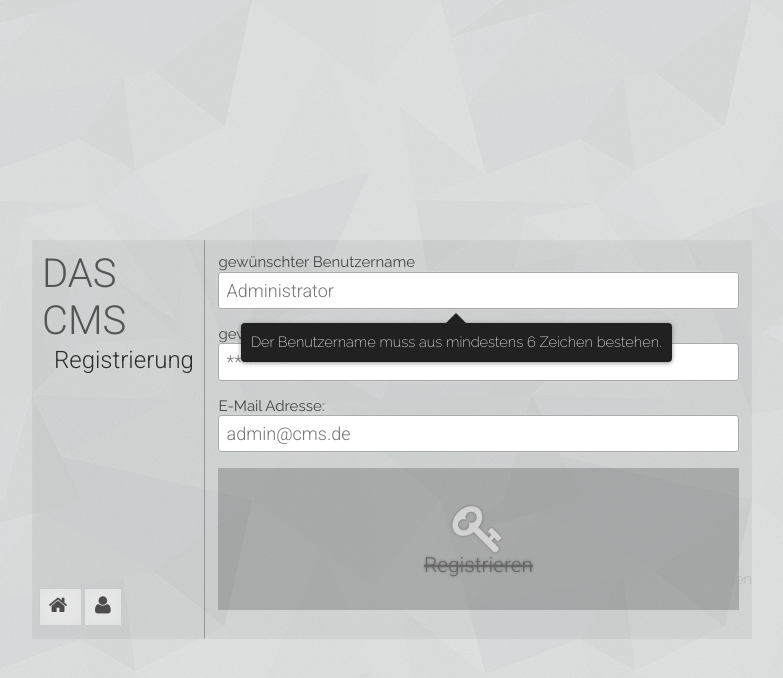
After one commit to MazeChaZer/CMS, a PHP site: page /backend/out/templates/register.php in a window 1280 px wide. The commit adds this page. Shown: the top 678 px of the page, without its empty margins (248-1031 px from the left). Run offline with PHP 8.4, Linux system fonts and the light colour scheme; some libraries are stand-ins or nearby versions.

Commit message:
Registrierungsformular Erstellung des register Controllers

```diff
--- a/CMS/backend/index.php
+++ b/CMS/backend/index.php
@@ -9,8 +9,10 @@ if(empty($_GET['page'])){
 }
 
 require_once('core/mvc/controller/'.$_GET['page'].'.php');
+
 $classname = "ITC\\CMS\\c_".$_GET['page'];
 $controller = new $classname();
+
 
 if(!isset($_SESSION['user']) && !$controller->getIsPublic()) {
   header('Location: '.BACKENDURL.'index.php?page=login');
--- a/CMS/backend/out/css/login.css
+++ b/CMS/backend/out/css/login.css
@@ -90,6 +90,7 @@
 }
 
 *>.cms-login>header>footer>nav>a {
+    margin: .1em;
     padding: .3em;
 
     text-align: center;
@@ -106,7 +107,7 @@
     box-shadow: 0 0 10px rgba( 88, 88, 88, .3 );
 }
 
-*>.cms-login>header>footer>nav>a>span {
+*>.cms-login>header>footer>nav>a>figure {
     width: 24px;
     height: 24px;
 
@@ -158,7 +159,7 @@
     display: block;
 }
 
-*>.cms-login>section[role="main"]>form>section>p>input[type="text"], *>.cms-login>section[role="main"]>form>section>p>input[type="password"] {
+*>.cms-login>section[role="main"]>form>section>p>input[type="text"], *>.cms-login>section[role="main"]>form>section>p>input[type="email"], *>.cms-login>section[role="main"]>form>section>p>input[type="password"] {
     padding: .4em;
 
     width: 100%;
--- a/CMS/backend/out/css/main.css
+++ b/CMS/backend/out/css/main.css
@@ -79,6 +88,44 @@ html>body {
     color: rgb( 222, 22, 22 );
 }
 
+*>*.cms-smooth {
+    color: rgb( 66, 66, 66);
+}
+
+/* size styling */
+*>*.cms-xsmall {
+    font-size: .5em;
+}
+
+*>*.cms-small {
+    font-size: .75em;
+}
+
+*>*.cms-large {
+    font-size: 1.25em;
+}
+
+*>*.cms-xlarge {
+    font-size: 1.5em;
+}
+
+/* font styling */
+*>*.cms-text-left {
+    text-align: left;
+}
+
+*>*.cms-text-center {
+    text-align: center;
+}
+
+*>*.cms-text-right {
+    text-align: right;
+}
+
+*>*.cms-bold {
+    font-weight: bold;
+}
+
 /* styling */
 
 *>*.cms-important {
@@ -117,7 +202,7 @@ html>body {
 }
 
 *>*.cms-full {
-    width: 100%;
+    width: 100% !important;
 }
 
 *>*.cms-half {
--- /dev/null
+++ b/CMS/backend/out/js/register.js
@@ -0,0 +1,14 @@
+var validateForm = new FormValidator ( document.querySelector ( 'form' ), {
+    valid: function ( ) {
+
+        document.querySelector ( '[type="submit"]' ) .disabled = false;
+        document.querySelector ( '[type="submit"] figure>figcaption' ) .style.textDecoration = 'none';
+
+    },
+    invalid: function ( ) {
+
+        document.querySelector ( '[type="submit"]' ) .disabled = true;
+        document.querySelector ( '[type="submit"] figure>figcaption' ) .style.textDecoration = 'line-through';
+
+    }
+}   );
--- /dev/null
+++ b/CMS/backend/out/templates/register.php
@@ -0,0 +1,62 @@
+<!DOCTYPE html>
+<html lang="de">
+    <head>
+        <title>Admin Control Panel</title>
+        <meta http-equiv="content-type" content="text/html; charset=UTF-8" />
+        <link rel="stylesheet" media="handheld, projection, screen, tv" type="text/css" href="http://fonts.googleapis.com/css?family=Roboto:400,100,100italic,300italic,300,400italic,500,900italic,900,700italic,700,500italic|Raleway:400,200" />
+        <link rel="stylesheet" href="out/fontawesome/css/font-awesome.min.css" />
+        <link rel="stylesheet" href="out/css/main.css" />
+        <link rel="stylesheet" href="out/css/login.css" />
+    </head>
+    <body>
+        <div class="cms-login">
+            <header>
+                <hgroup>
+                    <h1>DAS CMS</h1>
+                    <h2>Registrierung</h2>
+                </hgroup>
+                <footer>
+                    <nav>
+                        <a href="<?= URL; ?>" tooltip tooltip-text="Zurück zur Homepage" tooltip-direction="left">
+                            <figure class="fa fa-home"></figure>
+                        </a>
+                        <a href="?page=login" tooltip tooltip-text="Login" tooltip-direction="right">
+                            <figure class="fa fa-user"></figure>
+                        </a>
+                    </nav>
+                </footer>
+            </header>
+                <section role="main">
+                    <form action="<?= BACKENDURL; ?>index.php?page=register" method="post" autocomplete="off" accept-charset="UTF-8" target="_self">
+                        <section>
+                            <p>
+                                <label for="cms-registerdata#username">gewünschter Benutzername&nbsp;</label>
+                                <input tabindex="1" type="text" name="cms-registerdata#username" placeholder="Administrator" maxlength="32" required pattern="^[a-zA-Z0-9]{1,}[a-zA-Z0-9-._]{5,31}$" tooltip tooltip-direction="bottom" tooltip-text="Der Benutzername muss aus mindestens 6 Zeichen bestehen." />
+                            </p>
+                            <p>
+                                <label for="cms-registerdata#password">gewünschtes Passwort&nbsp;</label>
+                                <input tabindex="2" type="password" name="cms-registerdata#password" placeholder="*********" maxlength="32" required pattern="^[a-zA-Z0-9._*!?#+:,;-_]{6,32}" tooltip tooltip-direction="bottom" tooltip-text="Das Passwort muss aus mindestens 6 Zeichen bestehen." />
+                            </p>
+                            <p>
+                                <label for="cms-registerdata#email">E-Mail Adresse:&nbsp;</label>
+                                <input tabindex="3" type="email" name="cms-registerdata#email" placeholder="admin@cms.de" maxlength="64" required pattern="^[a-zA-Z0-9._%+-]+@[A-Za-z0-9.-]+\.[A-Za-z]{2,4}$" tooltip tooltip-direction="bottom" tooltip-text="Bitte eine gültige E-Mail Adresse eintragen." />
+                            </p>
+                            <p class="cms-text-right cms-full">
+                                <button type="submit" tabindex="5" class="cms-full">
+                                    <figure class="fa fa-key">
+                                        <figcaption>Registrieren</figcaption>
+                                    </figure>
+                                </button>
+                            </p>
+                        </section>
+                    </form>
+                </section>
+        </div>
+        <footer>
+                <span>&copy; 2013 Menschen</span>
+        </footer>
+        <script src="out/js/objects.js"></script>
+        <script src="out/js/register.js"></script>
+        <script src="out/js/default.js"></script>
+    </body>
+</html>
```
Also changed, not shown: other parts of CMS/backend/out/css/main.css (+55 -8 lines), CMS/backend/core/mvc/controller/register.php (added, +43 -0 lines), CMS/backend/out/templates/login.php (+7 -4 lines).
